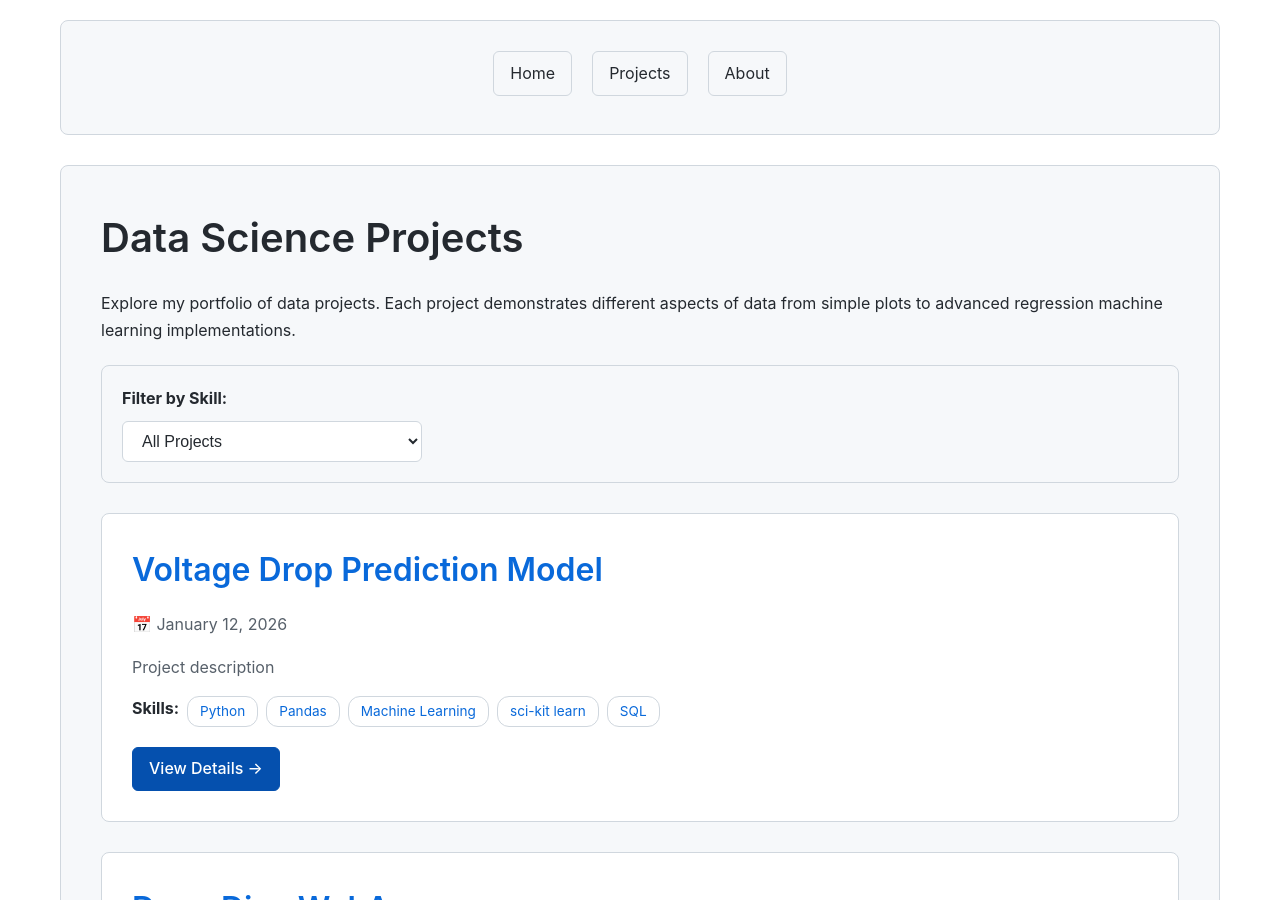
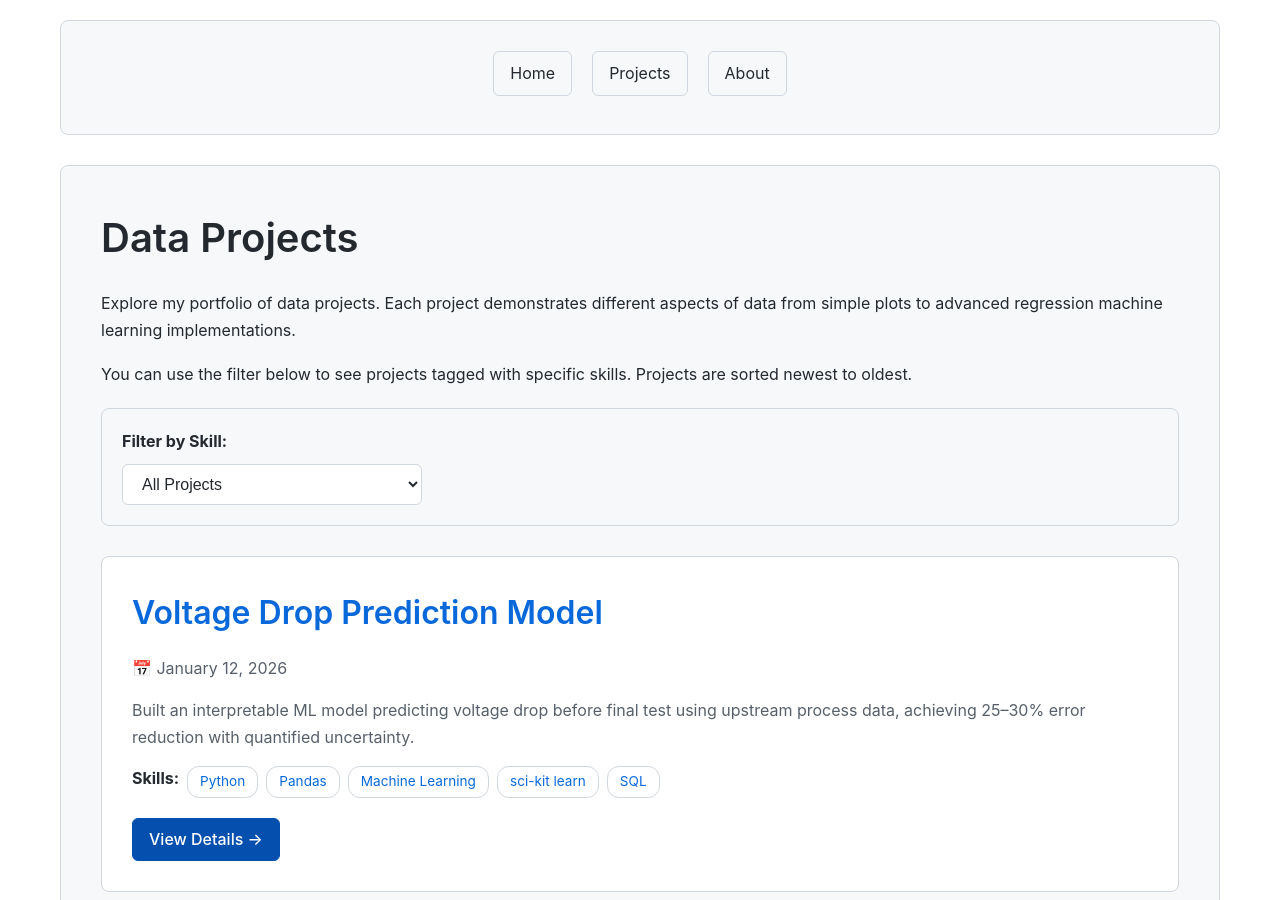
Before and after one commit to jdwasner/jdwasner.github.io, a Jekyll site: the page built from _pages/projects.md, in a window 1280 px wide and 900 px high. Built offline with Jekyll 4.4.1, drawn with Linux system fonts in a browser that asks for light colours.

Commit message:
Corrected a few formatting errors

```diff
--- a/_pages/projects.md
+++ b/_pages/projects.md
@@ -4,8 +4,10 @@ title: Projects
 permalink: /projects/
 ---
 
-# Data Science Projects
+# Data Projects
 Explore my portfolio of data projects. Each project demonstrates different aspects of data from simple plots to advanced regression machine learning implementations.
+
+You can use the filter below to see projects tagged with specific skills. Projects are sorted newest to oldest.
 
 <!-- Skill Filter -->
 <div class="skill-filter">
--- a/_projects/Voltage Drop Prediction Model.md
+++ b/_projects/Voltage Drop Prediction Model.md
@@ -2,7 +2,7 @@
 layout: project
 title: Voltage Drop Prediction Model
 date: 2026-01-12
-description: Project description
+description: Built an interpretable ML model predicting voltage drop before final test using upstream process data, achieving 25–30% error reduction with quantified uncertainty.
 featured: true
 featured_order: 2
 featured_image: /assets/images/LinearR_Image_03.png
```
Also changed, not shown: index.md (+2 -0 lines).
